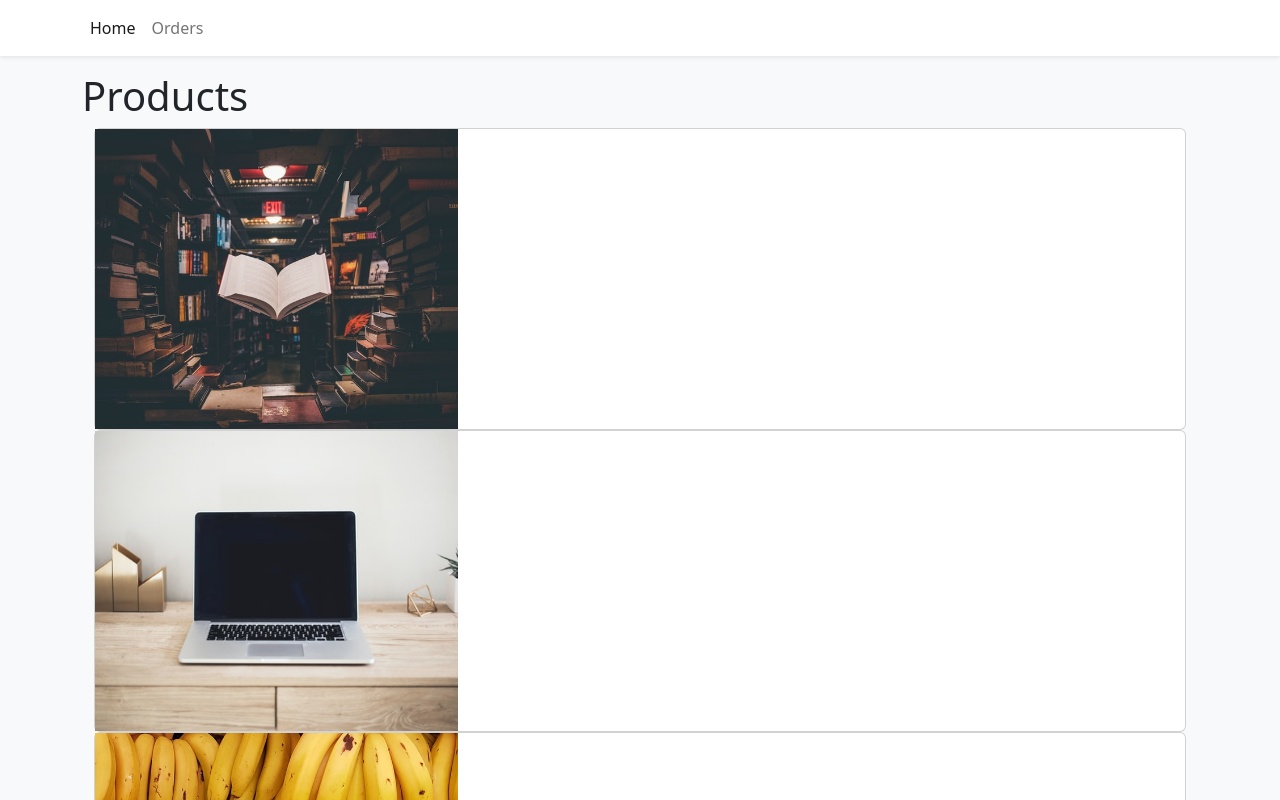
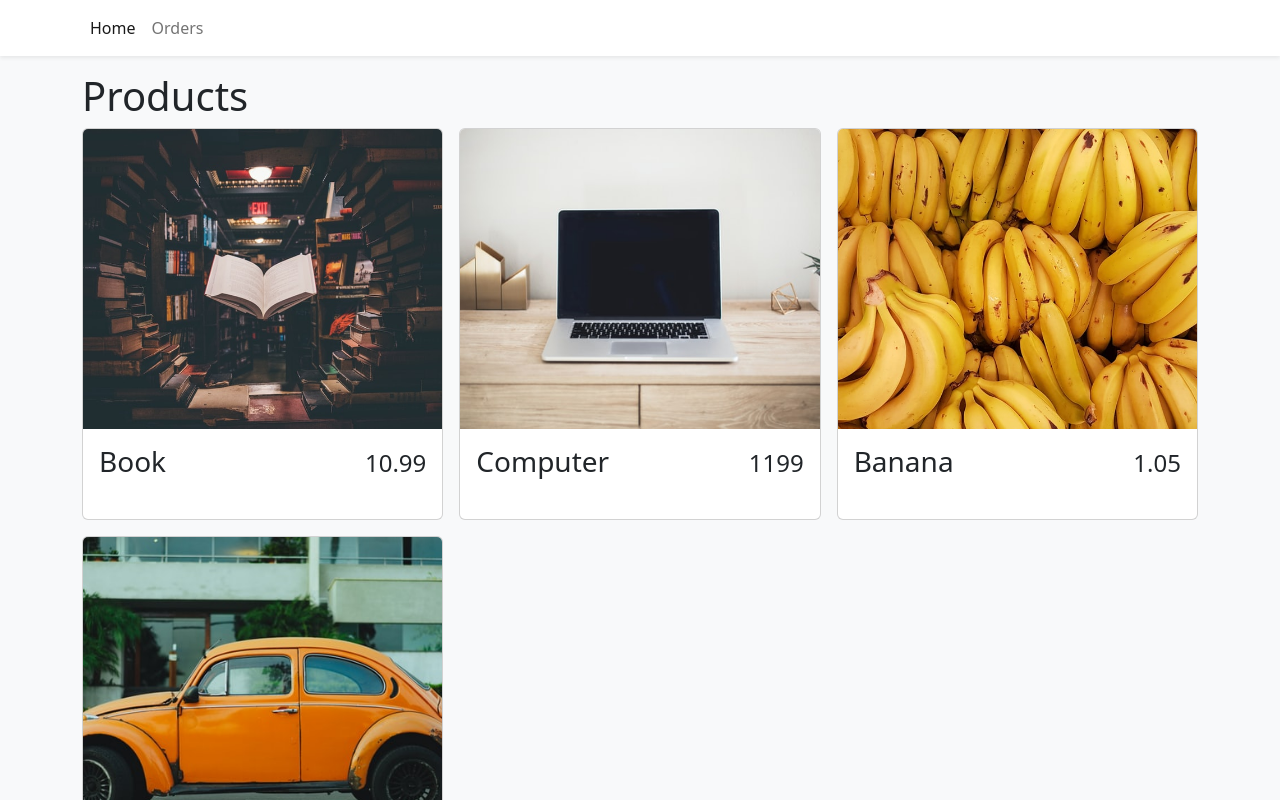
Before and after one commit to LKKiselov/catalogue, a React (Create React App) app: page / in a window 1280 px wide. Shown: the top 800 px of the page. Built offline with nearby package versions, Linux system fonts and the light colour scheme.

Commit message:
skelleton structure

```diff
--- a/src/components/StoreItem.js
+++ b/src/components/StoreItem.js
@@ -1,15 +1,20 @@
 import { Card } from "react-bootstrap";
 
-export default function StoreItem({ id, name, imgUrl }) {
+export default function StoreItem({ id, name, price, imgUrl }) {
   return (
     <Card>
       <Card.Img
-        variant="inline"
+        variant="top"
         src={imgUrl}
         height="300"
         style={{ objectFit: "cover" }}
-        className="col-md-4 "
       ></Card.Img>
+      <Card.Body className="d-flex flex-column">
+        <Card.Title className="d-flex justify-content-between align-items-baseline mb-4">
+          <span className="fs-3">{name}</span>
+          <span className="fs-4">{price}</span>
+        </Card.Title>
+      </Card.Body>
     </Card>
   );
 }
--- a/src/pages/Catalogue.js
+++ b/src/pages/Catalogue.js
@@ -1,21 +1,21 @@
 import storeItems from "../data/items.json";
 
 import StoreItem from "../components/StoreItem.js";
-import { Container } from "react-bootstrap";
+import { Row, Col } from "react-bootstrap";
 
 export function Catalogue() {
   return (
     <>
       <h1>Products</h1>
-      <Container className="fluid">
+      <Row md={2} xs={1} lg={3} className="g-3">
         {storeItems.map((item) => {
           return (
-            <div key={item.id}>
+            <Col key={item.id}>
               <StoreItem {...item}></StoreItem>
-            </div>
+            </Col>
           );
         })}
-      </Container>
+      </Row>
     </>
   );
 }
```
